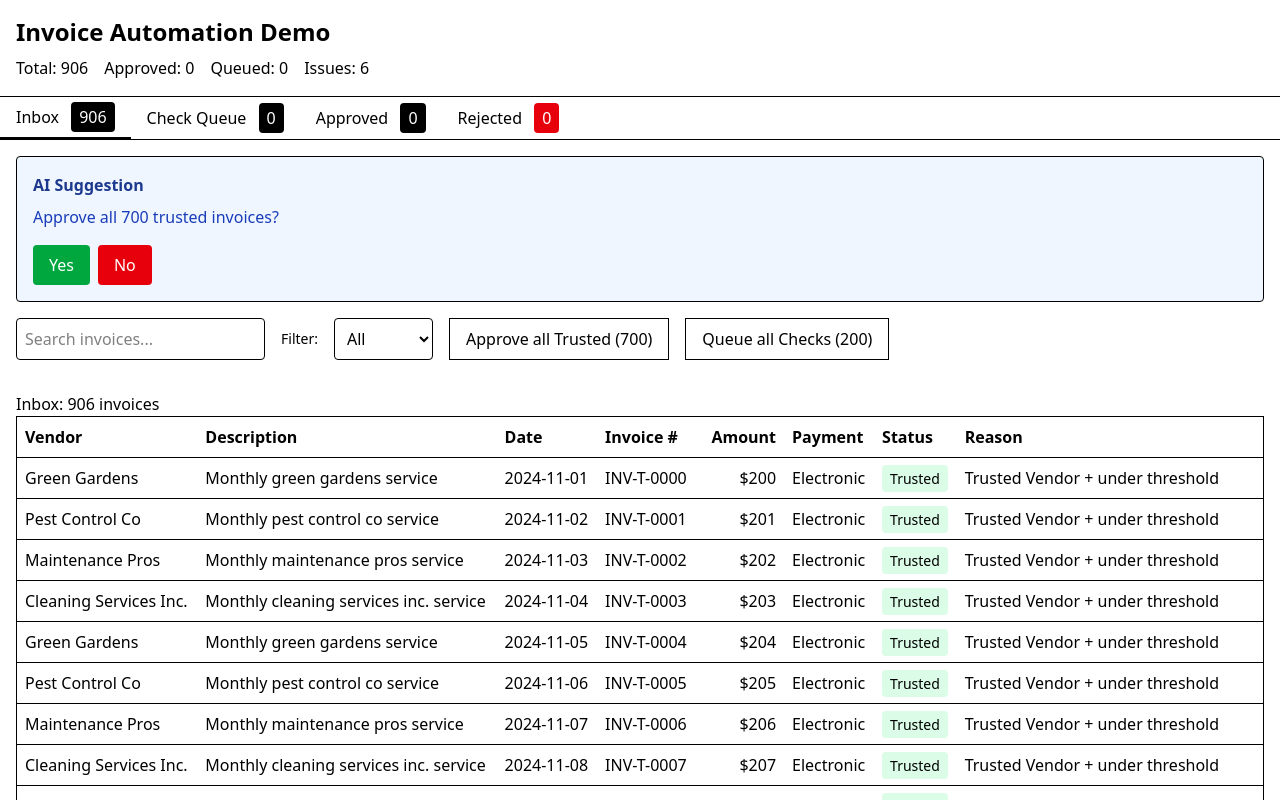
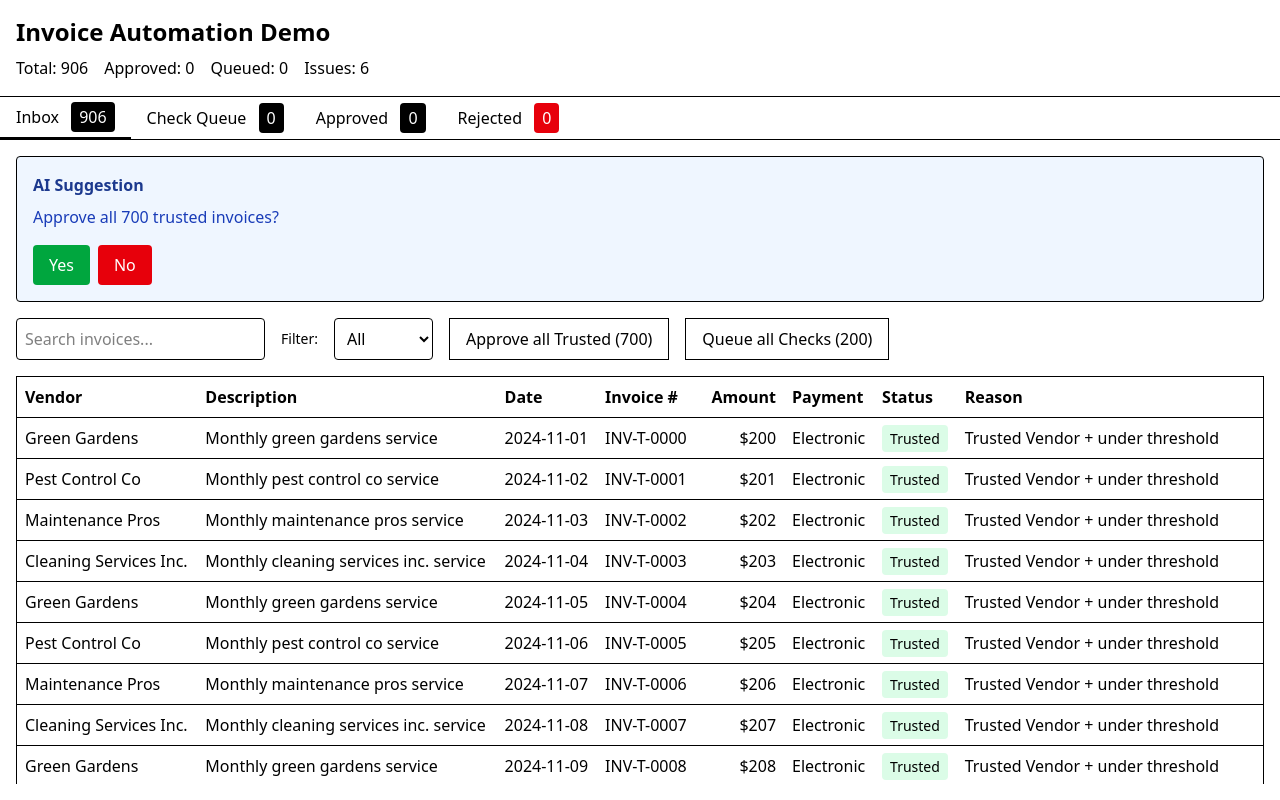
Before and after one commit to 21andrewchang/hermes, a SvelteKit app: page / in a window 1280 px wide. Shown: the top 800 px of the page. Built offline with nearby package versions, Linux system fonts and the light colour scheme.

Commit message:
fix: scroll

```diff
--- a/src/routes/+page.svelte
+++ b/src/routes/+page.svelte
@@ -157,7 +157,7 @@
 	}
 </script>
 
-<div class="min-h-screen bg-white text-black">
+<div class="flex h-screen flex-col bg-white text-black">
 	<header class="border-b p-4">
 		<h1 class="text-2xl font-bold">Invoice Automation Demo</h1>
 		<div class="mt-2 flex gap-4">
@@ -208,9 +208,9 @@
 		</div>
 	</nav>
 
-	<main class="p-4">
+	<main class="flex-1 overflow-hidden p-4">
 		{#if activeTab === 'inbox'}
-			<div class="space-y-4">
+			<div class="flex h-full flex-col space-y-4">
 				{#if currentSuggestion}
 					<div class="rounded border bg-blue-50 p-4">
 						<h3 class="font-semibold text-blue-900">AI Suggestion</h3>
@@ -231,7 +231,7 @@
 						</div>
 					</div>
 				{/if}
-				<div class="sticky top-0 flex items-center gap-4 bg-white pb-4">
+				<div class="flex items-center gap-4">
 					<input
 						type="text"
 						placeholder="Search invoices..."
@@ -255,11 +255,9 @@
 					</button>
 				</div>
 
-				<div class="overflow-y-auto" style="height: calc(100vh - 200px);">
-					<!-- Placeholder for invoice table -->
-					<p>Inbox: {filteredInvoices.length} invoices</p>
+				<div class="flex-1 overflow-y-auto">
 					<table class="w-full border-collapse border">
-						<thead>
+						<thead class="sticky top-0 bg-white">
 							<tr class="border-b">
 								<th class="p-2 text-left">Vendor</th>
 								<th class="p-2 text-left">Description</th>
@@ -302,9 +300,45 @@
 				</div>
 			</div>
 		{:else if activeTab === 'check-queue'}
-			<div class="space-y-4">
+			<div class="flex h-full flex-col space-y-4">
 				<div class="flex items-center gap-4">
 					<button class="border px-4 py-2">Print Checks</button>
+				</div>
+				<div class="flex-1 overflow-y-auto">
+					<p>Check Queue: {storeData.queuedCount} invoices</p>
+					<table class="w-full border-collapse border">
+						<thead class="sticky top-0 bg-white">
+							<tr class="border-b">
+								<th class="p-2 text-left">Vendor</th>
+								<th class="p-2 text-left">Description</th>
+								<th class="p-2 text-left">Date</th>
+								<th class="p-2 text-left">Invoice #</th>
+								<th class="p-2 text-right">Amount</th>
+								<th class="p-2 text-left">Payment</th>
+								<th class="p-2 text-left">Status</th>
+								<th class="p-2 text-left">Reason</th>
+							</tr>
+						</thead>
+						<tbody>
+							{#each storeData.invoices.filter((inv) => inv.status === 'Queued') as invoice (invoice.id)}
+								<tr
+									class="cursor-pointer border-b hover:bg-gray-50"
+									onclick={() => openInvoiceDetail(invoice)}
+								>
+									<td class="p-2">{invoice.vendor}</td>
+									<td class="p-2">{invoice.description}</td>
+									<td class="p-2">{invoice.date}</td>
+									<td class="p-2">{invoice.invoiceNumber}</td>
+									<td class="p-2 text-right">${invoice.amount}</td>
+									<td class="p-2">{invoice.paymentType}</td>
+									<td class="p-2">
+										<span class="rounded bg-blue-100 px-2 py-1 text-sm">{invoice.status}</span>
+									</td>
+									<td class="p-2">{invoice.reason}</td>
+								</tr>
+							{/each}
+						</tbody>
+					</table>
 				</div>
 				<div>
 					<p>Check Queue: {storeData.queuedCount} invoices</p>
@@ -344,11 +378,27 @@
 				</div>
 			</div>
 		{:else if activeTab === 'approved'}
+			<div class="flex h-full flex-col space-y-4">
 				<div>
 					<!-- Approved invoices -->
 					<h2 class="mb-4 text-xl">Approved Invoices</h2>
 					<p>Approved: {storeData.approvedCount} invoices</p>
+				</div>
+				<div class="flex-1 overflow-y-auto">
 					<table class="w-full border-collapse border">
+						<thead class="sticky top-0 bg-white">
+							<tr class="border-b">
+								<th class="p-2 text-left">Vendor</th>
+								<th class="p-2 text-left">Description</th>
+								<th class="p-2 text-left">Date</th>
+								<th class="p-2 text-left">Invoice #</th>
+								<th class="p-2 text-right">Amount</th>
+								<th class="p-2 text-left">Payment</th>
+								<th class="p-2 text-left">Status</th>
+								<th class="p-2 text-left">Reason</th>
+								<th class="p-2 text-left">AI Suggestion</th>
+							</tr>
+						</thead>
 						<thead>
 							<tr class="border-b">
 								<th class="p-2 text-left">Vendor</th>
@@ -412,7 +462,9 @@
 																updateAndApproveIssue(invoice.id, {
 																	invoiceNumber: `AI-${invoice.id}`
 																});
-														} else if (invoice.reason === 'Check vendor with electronic payment') {
+															} else if (
+																invoice.reason === 'Check vendor with electronic payment'
+															) {
 																updateAndApproveIssue(invoice.id, { paymentType: 'Check' });
 															} else if (invoice.reason === 'Duplicate invoice number') {
 																rejectIssue(invoice.id, 'Sent confirmation email to Green Gardens');
@@ -437,13 +489,29 @@
 						</tbody>
 					</table>
 				</div>
+			</div>
 		{:else if activeTab === 'rejected'}
+			<div class="flex h-full flex-col space-y-4">
 				<div>
 					<h2 class="mb-4 text-xl">Rejected Invoices</h2>
 					<p>
 						Rejected: {storeData.invoices.filter((inv) => inv.status === 'Rejected').length} invoices
 					</p>
+				</div>
+				<div class="flex-1 overflow-y-auto">
 					<table class="w-full border-collapse border">
+						<thead class="sticky top-0 bg-white">
+							<tr class="border-b">
+								<th class="p-2 text-left">Vendor</th>
+								<th class="p-2 text-left">Description</th>
+								<th class="p-2 text-left">Date</th>
+								<th class="p-2 text-left">Invoice #</th>
+								<th class="p-2 text-right">Amount</th>
+								<th class="p-2 text-left">Payment</th>
+								<th class="p-2 text-left">Status</th>
+								<th class="p-2 text-left">Reason</th>
+							</tr>
+						</thead>
 						<thead>
 							<tr class="border-b">
 								<th class="p-2 text-left">Vendor</th>
@@ -477,6 +545,7 @@
 						</tbody>
 					</table>
 				</div>
+			</div>
 		{/if}
 	</main>
 
```
Lines whose indentation alone changed are shown as unchanged.
